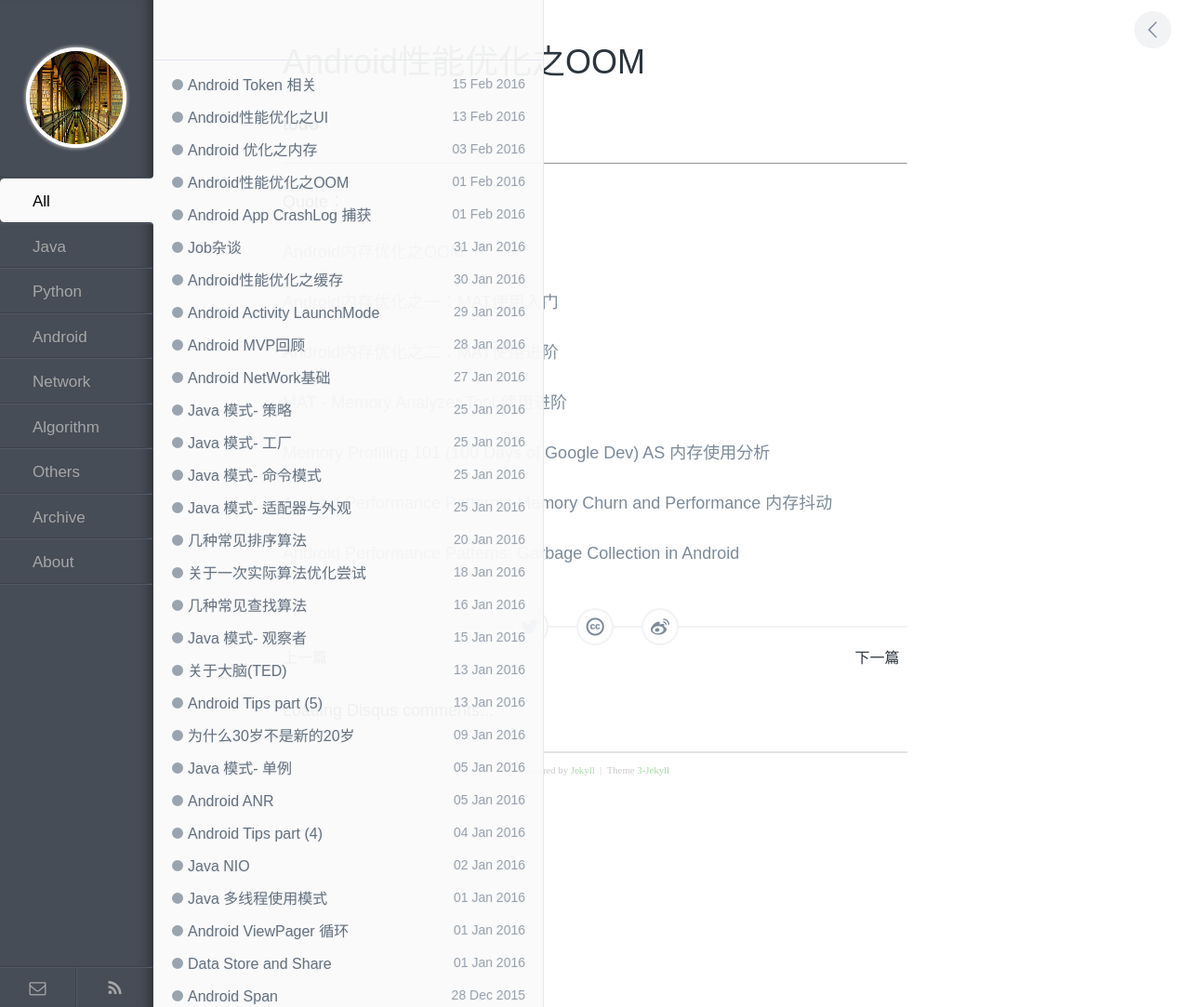
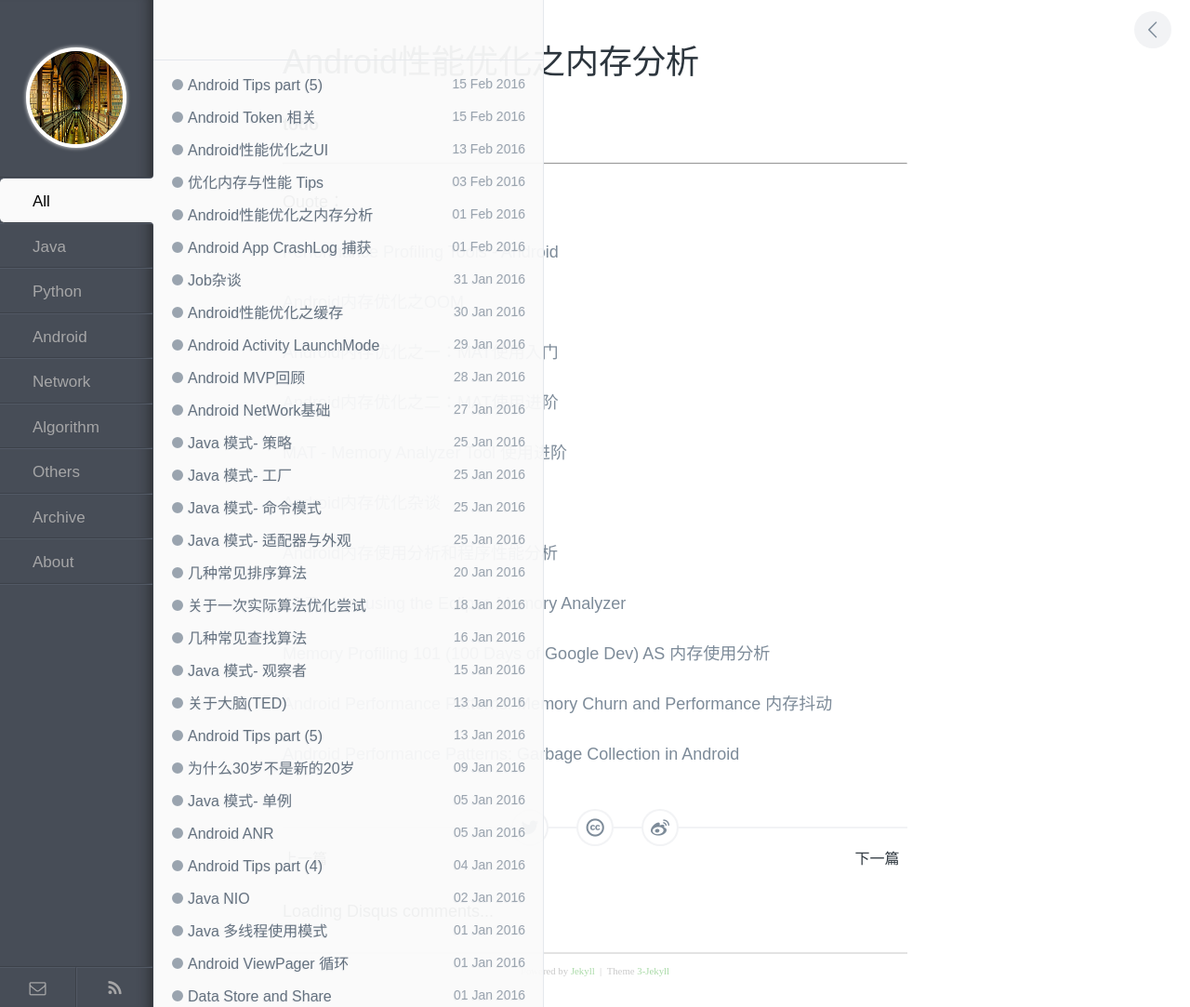
Before and after one commit to enlipan/enlipan.github.io, a Jekyll site: the page built from _posts/2016-02-01-android-performace-oom-2.md, in a window 1280 px wide. Shown: the whole page at 93% size. Built offline with Jekyll 4.4.1, drawn with Linux system fonts in a browser that asks for light colours; nearby versions of some CDN libraries; comment, search, counter and statistics services are not loaded.

Commit message:
modify pages android mvp

```diff
--- a/_posts/2016-02-01-android-performace-oom-2.md
+++ b/_posts/2016-02-01-android-performace-oom-2.md
@@ -1,6 +1,6 @@
 ---
 layout: post
-title: Android性能优化之OOM
+title: Android性能优化之内存分析
 category: android
 ---
 
@@ -19,6 +19,8 @@
 
 Quote：
 
+[Performance Profiling Tools - Android](https://developer.android.com/intl/zh-cn/tools/performance/index.html#rendering-tools)
+
 [Android内存优化之OOM](http://hukai.me/android-performance-oom/)
 
 [Android内存优化之一：MAT使用入门](http://androidperformance.com/2015/04/11/AndroidMemory-Usage-Of-MAT.html)
@@ -27,6 +29,11 @@
 
 [MAT - Memory Analyzer Tool 使用进阶](http://www.lightskystreet.com/2015/09/01/mat_usage/)
 
+[Android内存优化杂谈](https://mp.weixin.qq.com/s?__biz=MzAwNDY1ODY2OQ==&mid=400656149&idx=1&sn=122b4f4965fafebf78ec0b4fce2ef62a&scene=0&key=ac89cba618d2d9769bc3006ae6f052433e9addebbf0099674296838d889f7d2c4098d859550e3bf2f6b53b3483336fec&ascene=7&uin=MTgxNDQ2NzkyMg%3D%3D&devicetype=android-19&version=26030832&nettype=ctlte&pass_ticket=LuET1X%2BVwvmFOKoypeaRevizrPu8nav3c69WqE2ynS2F%2BUBstsQr9bD%2FYhH3gEAj)
+
+[Android内存使用分析和程序性能分析](http://www.liaohuqiu.net/cn/posts/memory-and-profile-analysis-in-android/)
+
+[10 Tips for using the Eclipse Memory Analyzer](http://eclipsesource.com/blogs/2013/01/21/10-tips-for-using-the-eclipse-memory-analyzer/)
 
 [Memory Profiling 101 (100 Days of Google Dev) AS 内存使用分析](https://www.youtube.com/watch?v=P--rg1o7Cz4&list=PLWz5rJ2EKKc9CBxr3BVjPTPoDPLdPIFCE&index=20&feature=iv&src_vid=GajI0uKyAGE&annotation_id=annotation_343990853)
 
```
Also changed, not shown: _posts/2016-01-28-android-mvp.md (+7 -3 lines), _posts/2016-02-03-android-better-performance.md (+2 -4 lines), _posts/2016-02-13-android-performance-ui.md (+1 -0 lines), _posts/2016-02-15-android-tips-part-5.md (added, +14 -0 lines).
